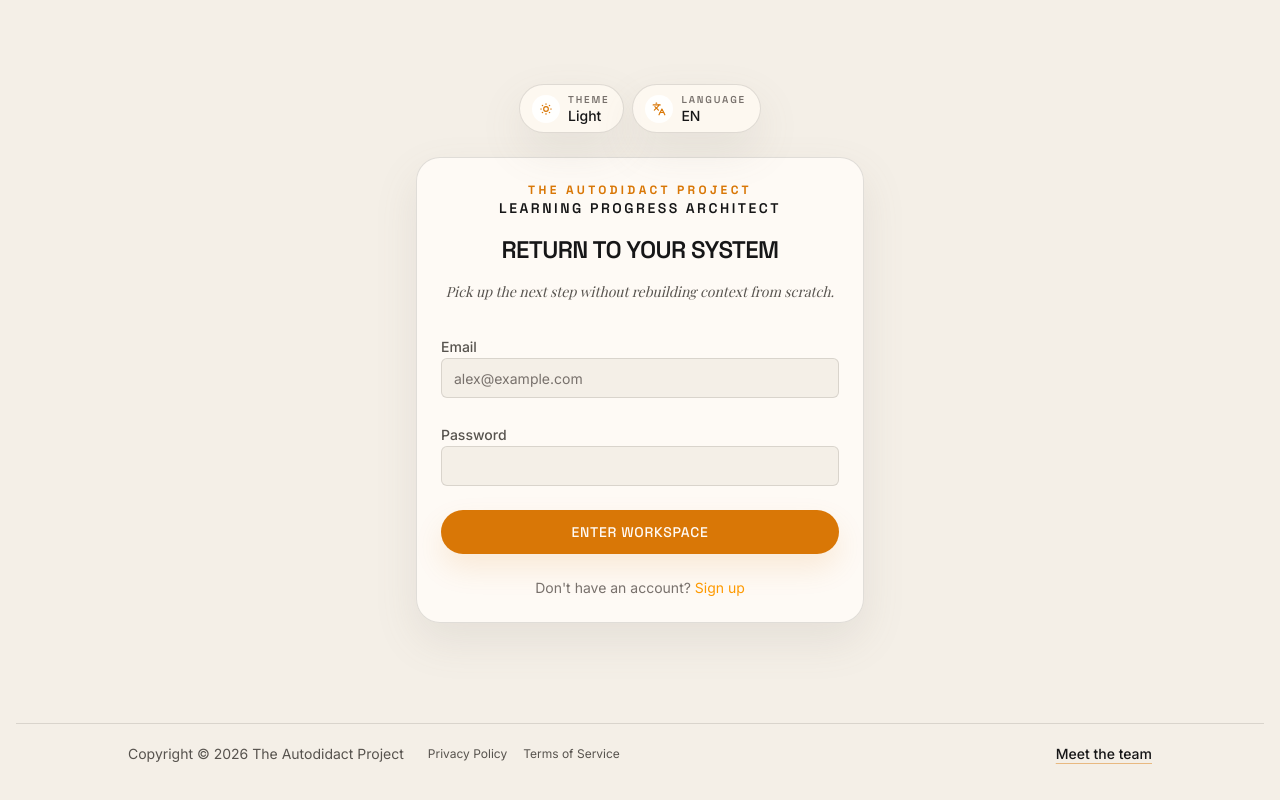
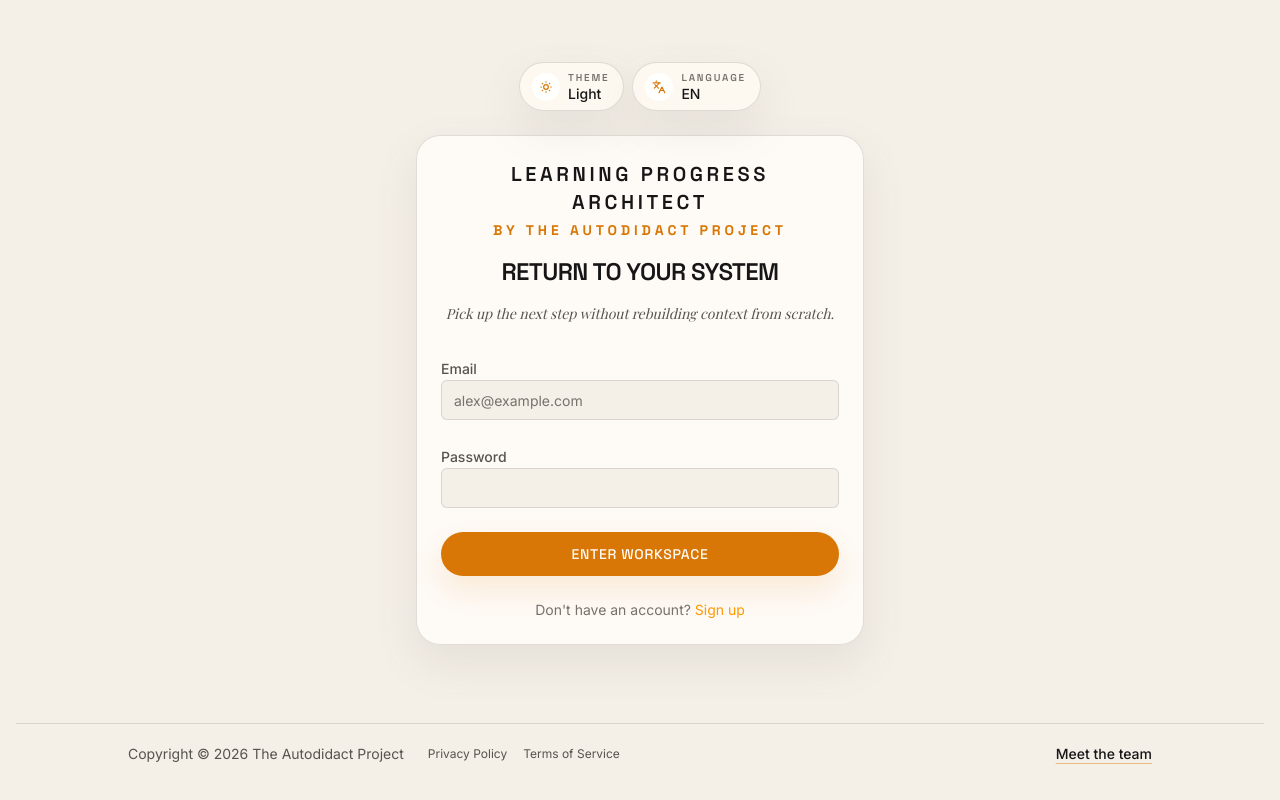
Before and after one commit to fadlyzaki/learning-progress-architect, a React (Vite) app: page /login in a window 1280 px wide. Built offline with nearby package versions, Linux system fonts and the light colour scheme; a web font is replaced by a local one.

Commit message:
feat: improve static SEO and clarify branding hierarchy

```diff
--- a/index.html
+++ b/index.html
@@ -3,7 +3,7 @@
   <head>
     <meta charset="UTF-8" />
     <meta name="viewport" content="width=device-width, initial-scale=1.0" />
-    <title>The Autodidact Project | Learning Progress Architect</title>
+    <title>Learning Progress Architect by The Autodidact Project</title>
     <meta
       name="description"
       content="A calmer learning workspace that turns complex goals into structured roadmaps, focused study sessions, reviews, and reflection."
@@ -11,21 +11,21 @@
     <meta name="robots" content="index,follow" />
     <meta name="theme-color" content="#050505" />
     <link rel="canonical" href="https://learning-architect-service-423182843084.us-central1.run.app/" />
-    <meta property="og:title" content="The Autodidact Project | Learning Progress Architect" />
+    <meta property="og:title" content="Learning Progress Architect by The Autodidact Project" />
     <meta
       property="og:description"
       content="A calmer learning workspace that turns complex goals into structured roadmaps, focused study sessions, reviews, and reflection."
     />
     <meta property="og:type" content="website" />
     <meta property="og:url" content="https://learning-architect-service-423182843084.us-central1.run.app/" />
-    <meta property="og:site_name" content="The Autodidact Project | Learning Progress Architect" />
+    <meta property="og:site_name" content="Learning Progress Architect by The Autodidact Project" />
     <meta property="og:image" content="https://learning-architect-service-423182843084.us-central1.run.app/og-preview.png" />
     <meta
       property="og:image:alt"
-      content="The Autodidact Project and Learning Progress Architect social preview card."
+      content="Learning Progress Architect social preview card."
     />
     <meta name="twitter:card" content="summary_large_image" />
-    <meta name="twitter:title" content="The Autodidact Project | Learning Progress Architect" />
+    <meta name="twitter:title" content="Learning Progress Architect by The Autodidact Project" />
     <meta
       name="twitter:description"
       content="A calmer learning workspace that turns complex goals into structured roadmaps, focused study sessions, reviews, and reflection."
@@ -41,6 +41,23 @@
   </head>
   <body>
     <div id="root"></div>
+    <noscript>
+      <div style="padding: 2rem; max-width: 800px; margin: 0 auto; font-family: sans-serif;">
+        <h1>Learning Progress Architect</h1>
+        <p>A learning workflow that holds the complexity for you.</p>
+        <p>A calmer learning workspace that turns complex goals into structured roadmaps, focused study sessions, reviews, and reflection. Built by The Autodidact Project to reduce cognitive drag.</p>
+        <h2>Features for Self-Directed Learners</h2>
+        <ul>
+          <li>Roadmap Generation: Turn broad goals into clear, actionable sequences.</li>
+          <li>Focused Sessions: Study blocks with specific focus areas and reflection.</li>
+          <li>Review Loops: Maintain confidence and reinforce weak spots over time.</li>
+        </ul>
+        <div style="margin-top: 2rem;">
+          <a href="/signup" style="margin-right: 1rem; padding: 0.5rem 1rem; background: #000; color: #fff; text-decoration: none;">Start Your Learning Journey</a>
+          <a href="/login" style="padding: 0.5rem 1rem; border: 1px solid #000; color: #000; text-decoration: none;">Log In to Workspace</a>
+        </div>
+      </div>
+    </noscript>
     <script type="module" src="/src/main.tsx"></script>
   </body>
 </html>
--- a/src/components/AppMeta.tsx
+++ b/src/components/AppMeta.tsx
@@ -2,7 +2,7 @@ import { useEffect } from 'react';
 import { useLocation } from 'react-router-dom';
 
 const SITE_URL = 'https://learning-architect-service-423182843084.us-central1.run.app';
-const SITE_NAME = 'The Autodidact Project | Learning Progress Architect';
+const SITE_NAME = 'Learning Progress Architect by The Autodidact Project';
 const PRODUCT_NAME = 'Learning Progress Architect';
 const DEFAULT_DESCRIPTION =
   'A calmer learning workspace that turns complex goals into structured roadmaps, focused study sessions, reviews, and reflection.';
--- a/src/components/Layout.tsx
+++ b/src/components/Layout.tsx
@@ -76,7 +76,7 @@ function getMobilePageContext(pathname: string, t: (key: string, params?: Record
   }
 
   return {
-    title: t('brand.product'),
+    title: t('brand.name'),
     subtitle: t('layout.summary'),
   };
 }
@@ -105,14 +105,14 @@ export function Layout() {
     <div className="app-shell min-h-screen flex font-sans">
       <aside className="hidden w-72 flex-col border-r border-[var(--border-color)] bg-[var(--bg-panel)] backdrop-blur md:flex">
         <div className="flex h-20 items-center justify-between border-b border-[var(--border-color)] px-6">
-          <div className="flex flex-col">
-            <span className="text-xs font-mono font-bold uppercase tracking-[0.28em] text-[var(--accent-amber)]">
-              {t('brand.name')}
-            </span>
-            <span className="text-sm font-mono font-semibold uppercase tracking-[0.18em] text-[var(--text-primary)]">
-              {t('brand.product')}
-            </span>
-          </div>
+            <div className="flex flex-col">
+              <span className="text-sm font-mono font-semibold uppercase tracking-[0.18em] text-[var(--text-primary)] leading-tight">
+                {t('brand.name')}
+              </span>
+              <span className="text-[10px] font-mono font-bold uppercase tracking-[0.28em] text-[var(--accent-amber)] mt-1">
+                {t('brand.developer')}
+              </span>
+            </div>
         </div>
 
         <div className="space-y-4 border-b border-[var(--border-color)] px-6 py-5">
--- a/src/lib/messages.ts
+++ b/src/lib/messages.ts
@@ -12,8 +12,8 @@ const messages: Record<Locale, MessageMap> = {
     'preferences.indonesian': 'Indonesia',
     'preferences.toggleTheme': 'Toggle theme',
     'preferences.toggleLanguage': 'Toggle language',
-    'brand.name': 'The Autodidact Project',
-    'brand.product': 'Learning Progress Architect',
+    'brand.name': 'Learning Progress Architect',
+    'brand.developer': 'By The Autodidact Project',
     'brand.tagline': 'Human By Design',
     'layout.summary':
       'A calmer learning system that turns complexity into a sequence you can trust.',
@@ -508,8 +508,8 @@ const messages: Record<Locale, MessageMap> = {
     'preferences.indonesian': 'Indonesia',
     'preferences.toggleTheme': 'Ganti tema',
     'preferences.toggleLanguage': 'Ganti bahasa',
-    'brand.name': 'The Autodidact Project',
-    'brand.product': 'Learning Progress Architect',
+    'brand.name': 'Learning Progress Architect',
+    'brand.developer': 'Oleh The Autodidact Project',
     'brand.tagline': 'Human By Design',
     'layout.summary':
       'Sistem belajar yang lebih tenang untuk mengubah kompleksitas menjadi urutan yang bisa kamu percaya.',
--- a/src/pages/AuthPage.tsx
+++ b/src/pages/AuthPage.tsx
@@ -81,11 +81,11 @@ export function AuthPage({ type }: { type: 'login' | 'signup' }) {
         <Card className="w-full max-w-md bg-[var(--bg-panel)] shadow-[var(--shadow-panel)]">
           <CardHeader className="space-y-4 pb-8 text-center">
             <div className="mx-auto flex flex-col">
-              <span className="text-xs font-mono font-bold uppercase tracking-[0.28em] text-[var(--accent-amber)]">
+              <span className="text-xl font-mono font-semibold uppercase tracking-[0.18em] text-[var(--text-primary)]">
                 {t('brand.name')}
               </span>
-              <span className="text-sm font-mono font-semibold uppercase tracking-[0.18em] text-[var(--text-primary)]">
-                {t('brand.product')}
+              <span className="text-sm font-mono font-bold uppercase tracking-[0.28em] text-[var(--accent-amber)] mt-1">
+                {t('brand.developer')}
               </span>
             </div>
             <CardTitle className="text-2xl font-mono uppercase tracking-tight">
--- a/src/pages/LandingPage.tsx
+++ b/src/pages/LandingPage.tsx
@@ -19,11 +19,11 @@ export function LandingPage() {
     <div className="app-shell min-h-screen font-sans selection:bg-amber-500/30">
       <header className="container mx-auto flex min-h-20 flex-col gap-4 border-b border-[var(--border-color)] px-6 py-5 lg:flex-row lg:items-center lg:justify-between">
         <div className="flex flex-col">
-          <span className="text-xs font-mono font-bold uppercase tracking-[0.28em] text-[var(--accent-amber)]">
+          <span className="text-sm font-mono font-semibold uppercase tracking-[0.18em] text-[var(--text-primary)]">
             {t('brand.name')}
           </span>
-          <span className="text-sm font-mono font-semibold uppercase tracking-[0.18em] text-[var(--text-primary)]">
-            {t('brand.product')}
+          <span className="text-xs font-mono font-bold uppercase tracking-[0.28em] text-[var(--accent-amber)] mt-0.5">
+            {t('brand.developer')}
           </span>
         </div>
         <div className="flex flex-col gap-4 lg:items-end">
--- a/src/pages/PrivacyPage.tsx
+++ b/src/pages/PrivacyPage.tsx
@@ -9,7 +9,7 @@ import { Button } from '../components/ui/Button';
 export function PrivacyPage() {
   const { t } = usePreferences();
   useAppMeta({
-    title: 'Privacy Policy | ' + t('brand.product'),
+    title: 'Privacy Policy | ' + t('brand.name'),
     description: 'Privacy policy and data handling practices.',
   });
 
@@ -17,11 +17,11 @@ export function PrivacyPage() {
     <div className="app-shell min-h-screen font-sans selection:bg-amber-500/30">
       <header className="container mx-auto flex min-h-20 items-center justify-between border-b border-[var(--border-color)] px-6 py-5">
         <div className="flex flex-col">
-          <span className="text-xs font-mono font-bold uppercase tracking-[0.28em] text-[var(--accent-amber)]">
+          <span className="text-sm font-mono font-semibold uppercase tracking-[0.18em] text-[var(--text-primary)]">
             {t('brand.name')}
           </span>
-          <span className="text-sm font-mono font-semibold uppercase tracking-[0.18em] text-[var(--text-primary)]">
-            {t('brand.product')}
+          <span className="text-xs font-mono font-bold uppercase tracking-[0.28em] text-[var(--accent-amber)] mt-0.5">
+            {t('brand.developer')}
           </span>
         </div>
         <Link to="/">
--- a/src/pages/TermsPage.tsx
+++ b/src/pages/TermsPage.tsx
@@ -9,7 +9,7 @@ import { Button } from '../components/ui/Button';
 export function TermsPage() {
   const { t } = usePreferences();
   useAppMeta({
-    title: 'Terms of Service | ' + t('brand.product'),
+    title: 'Terms of Service | ' + t('brand.name'),
     description: 'Terms of Service and Usage Conditions.',
   });
 
@@ -17,11 +17,11 @@ export function TermsPage() {
     <div className="app-shell min-h-screen font-sans selection:bg-amber-500/30">
       <header className="container mx-auto flex min-h-20 items-center justify-between border-b border-[var(--border-color)] px-6 py-5">
         <div className="flex flex-col">
-          <span className="text-xs font-mono font-bold uppercase tracking-[0.28em] text-[var(--accent-amber)]">
+          <span className="text-sm font-mono font-semibold uppercase tracking-[0.18em] text-[var(--text-primary)]">
             {t('brand.name')}
           </span>
-          <span className="text-sm font-mono font-semibold uppercase tracking-[0.18em] text-[var(--text-primary)]">
-            {t('brand.product')}
+          <span className="text-xs font-mono font-bold uppercase tracking-[0.28em] text-[var(--accent-amber)] mt-0.5">
+            {t('brand.developer')}
           </span>
         </div>
         <Link to="/">
```
